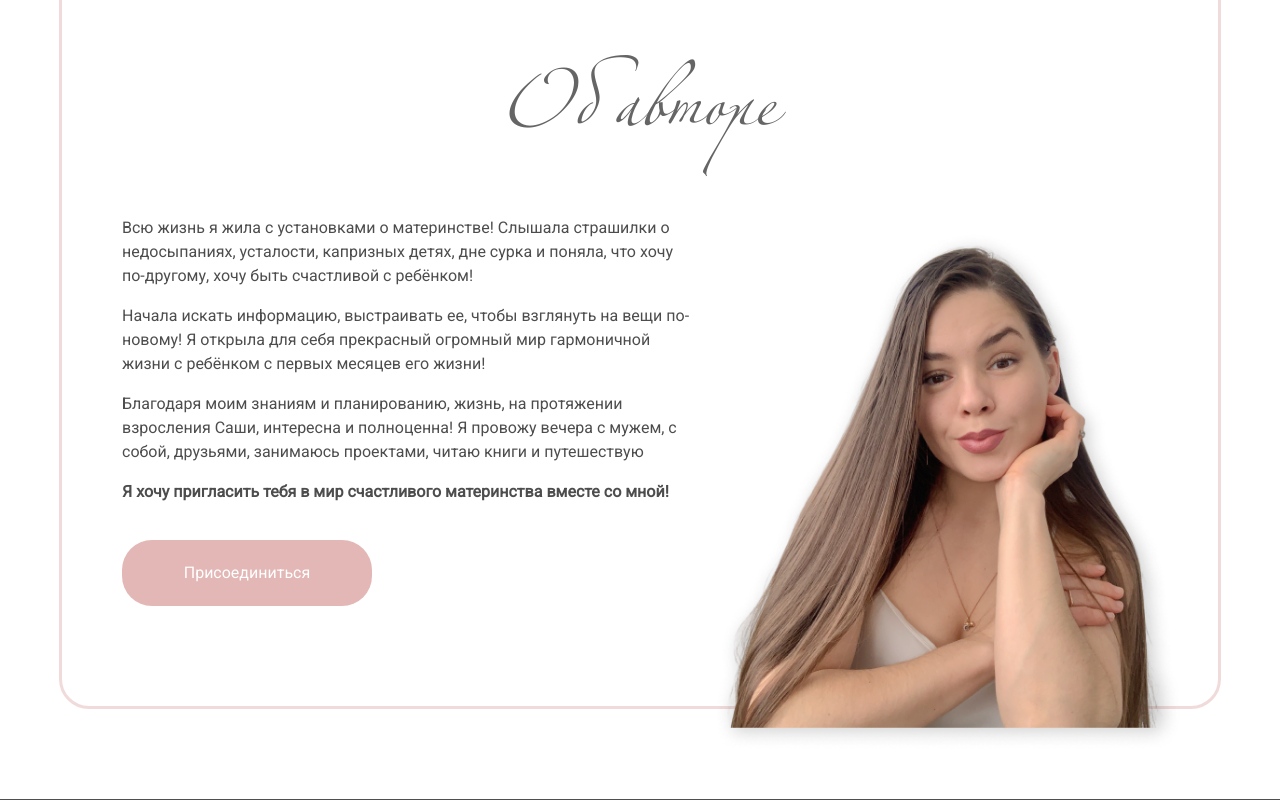
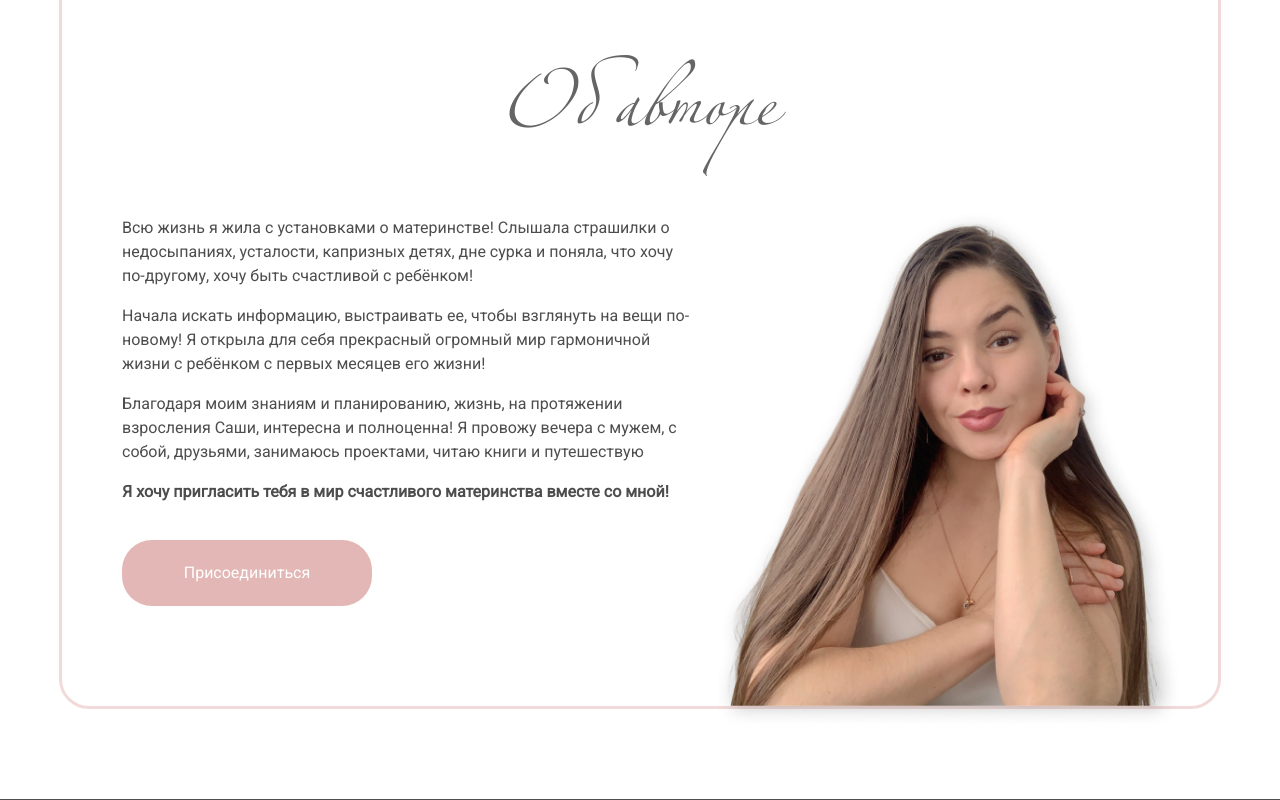
Before and after one commit to AbdugafurovaUmida/mom-s-club, a Next.js app: page / in a window 1280 px wide. Shown: the part 1220-2020 px from the top of the page. Built offline with nearby package versions, Linux system fonts and the light colour scheme.

Commit message:
fix psoition style

```diff
--- a/src/components/Materials.jsx
+++ b/src/components/Materials.jsx
@@ -17,17 +17,17 @@ const Materials = () => {
                         <div className='flex flex-col justify-between w-[259px] max-h-[371px] items-center mb-8'>
                             <h5 className='mb-6 font-semibold text-dark'>Календарь на 2 месяца</h5>
                             <Image className='rotate-90 shadow-box-sh5' src={calendar} alt="" width={183} height={257} />
-                            <BorderedButton className='font-semibold' download>Скачать календарь</BorderedButton>
+                            <BorderedButton className='font-semibold'>Скачать календарь</BorderedButton>
                         </div>
                         <div className='flex flex-col justify-between w-[259px] max-h-[371px] items-center mb-8'>
                             <h5 className='mb-6 mb-[30px] font-semibold  text-dark'>Дневник прикорма</h5>
                             <Image className='mb-[30px] shadow-box-sh5' src={tracker} alt="" width={165} height={234} />
-                            <BorderedButton download>Скачать трекер</BorderedButton>
+                            <BorderedButton >Скачать трекер</BorderedButton>
                         </div>
                         <div className='flex flex-col justify-between w-[259px] max-h-[371px] items-center mb-8'>
                             <h5 className='mb-6 mb-[30px] font-semibold  text-dark'>Трекер привычек на 6 недель</h5>
                             <Image className='rotate-90 shadow-box-sh5' src={daily} alt="" width={183} height={257} />
-                            <BorderedButton download>Скачать дневник</BorderedButton>
+                            <BorderedButton >Скачать дневник</BorderedButton>
                         </div>
                     </div>
 
@@ -42,7 +42,7 @@ const Materials = () => {
                             <UnBorderedButton className='mt-8'>Присоединиться</UnBorderedButton>
                         </div>
 
-                        <div className='xl:absolute mb-[-14px] sm:mb-[-22px]  lg:bottom-[-23px] xl:right-[-80px]'>
+                        <div className='xl:absolute relative bottom-[-23px] xl:right-[-80px]'>
                             <Image src={girl} alt='girl' width={547} height={612} />
                         </div>
                     </div>
```
